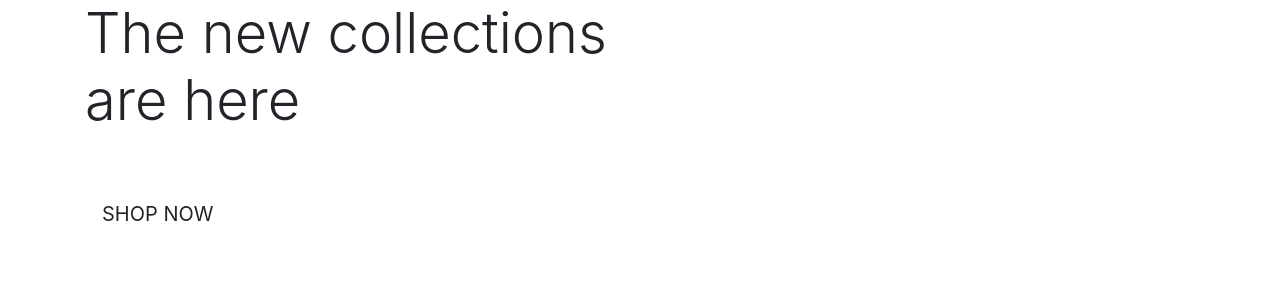
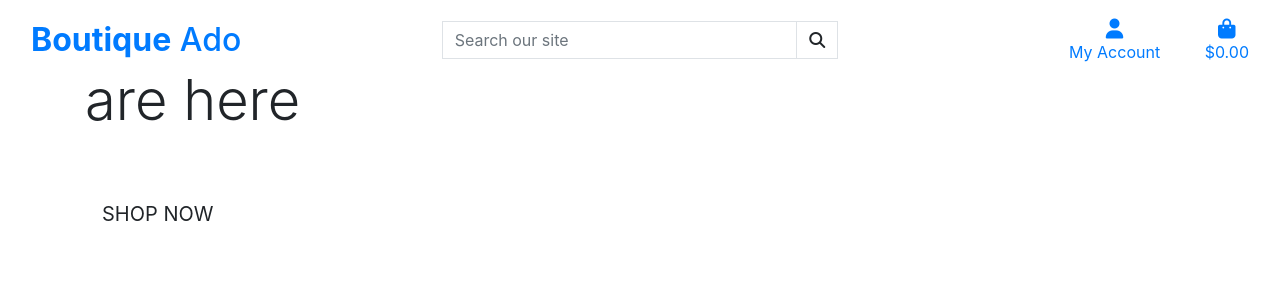
Before and after one commit to Hawraa7/boutique_ado_v1, a Django app: page / in a window 1280 px wide. Shown: the top 300 px of the page. Run offline with Django 3.2, Linux system fonts and the light colour scheme; some libraries are stand-ins or nearby versions.

Commit message:
completed home page header and css

```diff
--- a/boutique_ado/urls.py
+++ b/boutique_ado/urls.py
@@ -15,9 +15,11 @@ Including another URLconf
 """
 from django.contrib import admin
 from django.urls import path, include
+from django.conf import settings
+from django.conf.urls.static import static
 
 urlpatterns = [
     path('admin/', admin.site.urls),
     path('accounts/', include('allauth.urls')),
     path('', include('home.urls')),
-]
+] + static(settings.MEDIA_URL, document_root=settings.MEDIA_ROOT)
--- a/templates/base.html
+++ b/templates/base.html
@@ -23,6 +23,7 @@
   {% endblock %}
 
   {% block corejs %}
+  <script src="https://kit.fontawesome.com/ec5eba2e6d.js" crossorigin="anonymous"></script>
   <script src="https://cdn.jsdelivr.net/npm/jquery@3.5.1/dist/jquery.min.js"
     integrity="sha256-9/aliU8dGd2tb6OSsuzixeV4y/faTqgFtohetphbbj0=" crossorigin="anonymous"></script>
   <script src="https://cdn.jsdelivr.net/npm/popper.js@1.16.0/dist/umd/popper.min.js"
@@ -40,7 +41,69 @@
 </head>
 
 <body>
-    <header class="container-fluid fixed-top"></header>
+  <header class="container-fluid fixed-top">
+    <div id="topnav" class="row bg-white pt-lg-2 d-none d-lg-flex">
+      <div class="col-12 col-lg-4 my-auto py-1 py-lg-0 text-center text-lg-left">
+        <a href="{% url 'home' %}" class="nav-link main-logo-link">
+          <h2 class="logo-font text-black my-0"><strong>Boutique</strong> Ado</h2>
+        </a>
+      </div>
+      <div class="col-12 col-lg-4 my-auto py-1 py-lg-0">
+        <form method="GET" action="">
+          <div class="input-group w-100">
+            <input class="form-control border border-black rounded-0" type="text" name="q"
+              placeholder="Search our site">
+            <div class="input-group-append">
+              <button class="form-control btn btn-black border border-black rounded-0" type="submit">
+                <span class="icon">
+                  <i class="fas fa-search"></i>
+                </span>
+              </button>
+            </div>
+          </div>
+        </form>
+      </div>
+      <div class="col-12 col-lg-4 my-auto py-1 py-lg-0">
+        <ul class="list-inline list-unstyled text-center text-lg-right my-0">
+          <li class="list-inline-item dropdown">
+            <a class="text-black nav-link" href="#" id="user-options" data-toggle="dropdown" aria-haspopup="true"
+              aria-expanded="false">
+              <div class="text-center">
+                <div><i class="fas fa-user fa-lg"></i></div>
+                <p class="my-0">My Account</p>
+              </div>
+            </a>
+            <div class="dropdown-menu border-0" aria-labelledby="user-options">
+              {% if request.user.is_authenticated %}
+              {% if request.user.is_superuser %}
+              <a href="" class="dropdown-item">Product Management</a>
+              {% endif %}
+              <a href="" class="dropdown-item">My Profile</a>
+              <a href="{% url 'account_logout' %}" class="dropdown-item">Logout</a>
+              {% else %}
+              <a href="{% url 'account_signup' %}" class="dropdown-item">Register</a>
+              <a href="{% url 'account_login' %}" class="dropdown-item">Login</a>
+              {% endif %}
+            </div>
+          </li>
+          <li class="list-inline-item">
+            <a class="{% if grand_total %}text-info font-weight-bold{% else %}text-black{% endif %} nav-link" href="">
+              <div class="text-center">
+                <div><i class="fas fa-shopping-bag fa-lg"></i></div>
+                <p class="my-0">
+                  {% if grand_total %}
+                    ${{ grand_total|floatformat:2 }}
+                  {% else %}
+                    $0.00
+                  {% endif %}
+                </p>
+              </div>
+            </a>
+          </li>
+        </ul>
+      </div>
+    </div>
+  </header>
 
   {% if messages %}
   <div class="message-container"></div>
```
Also changed, not shown: boutique_ado/settings.py (+7 -3 lines), static/css/base.css (added, +81 -0 lines), media/homepage_background_cropped.jpg (added). Lines whose indentation alone changed are shown as unchanged.
